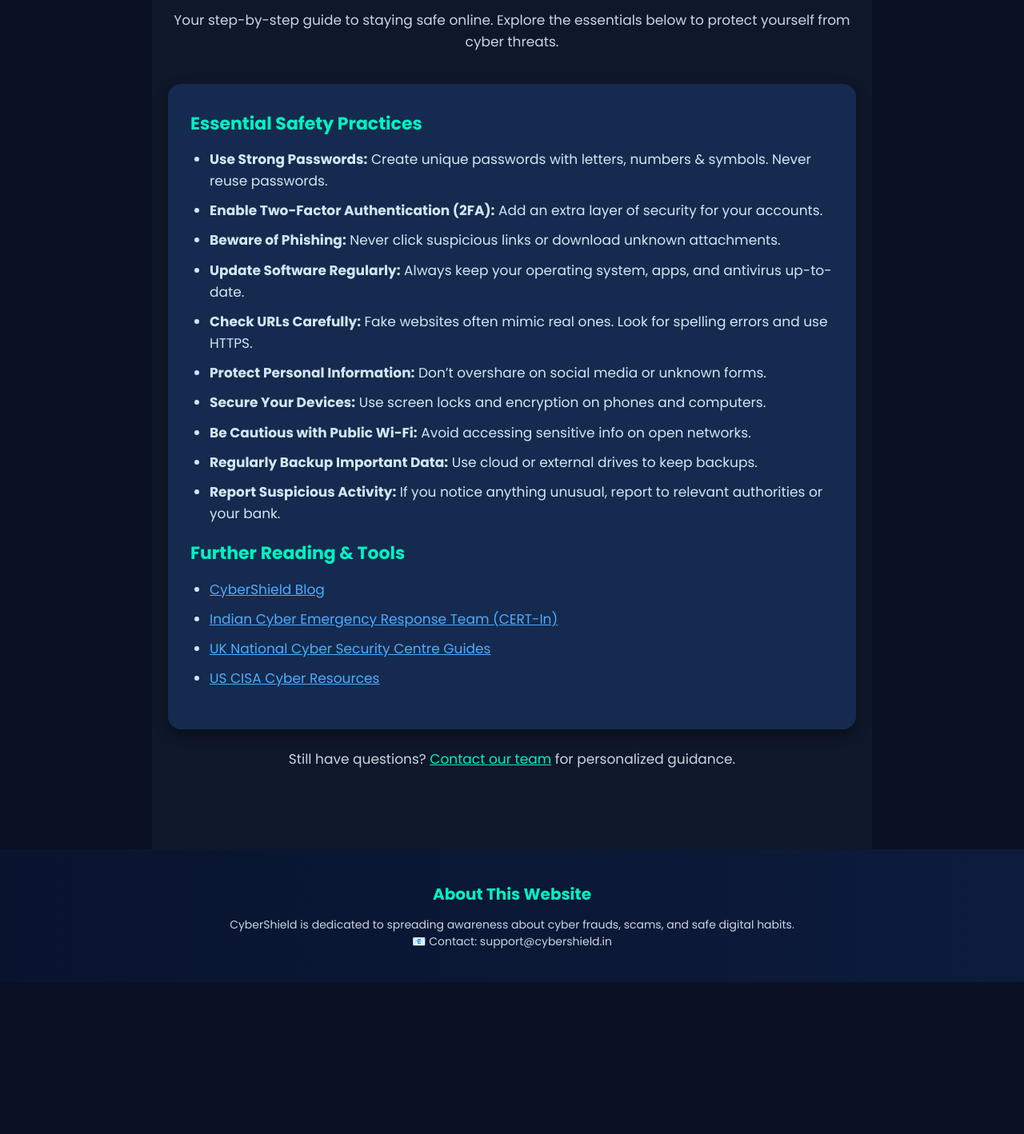
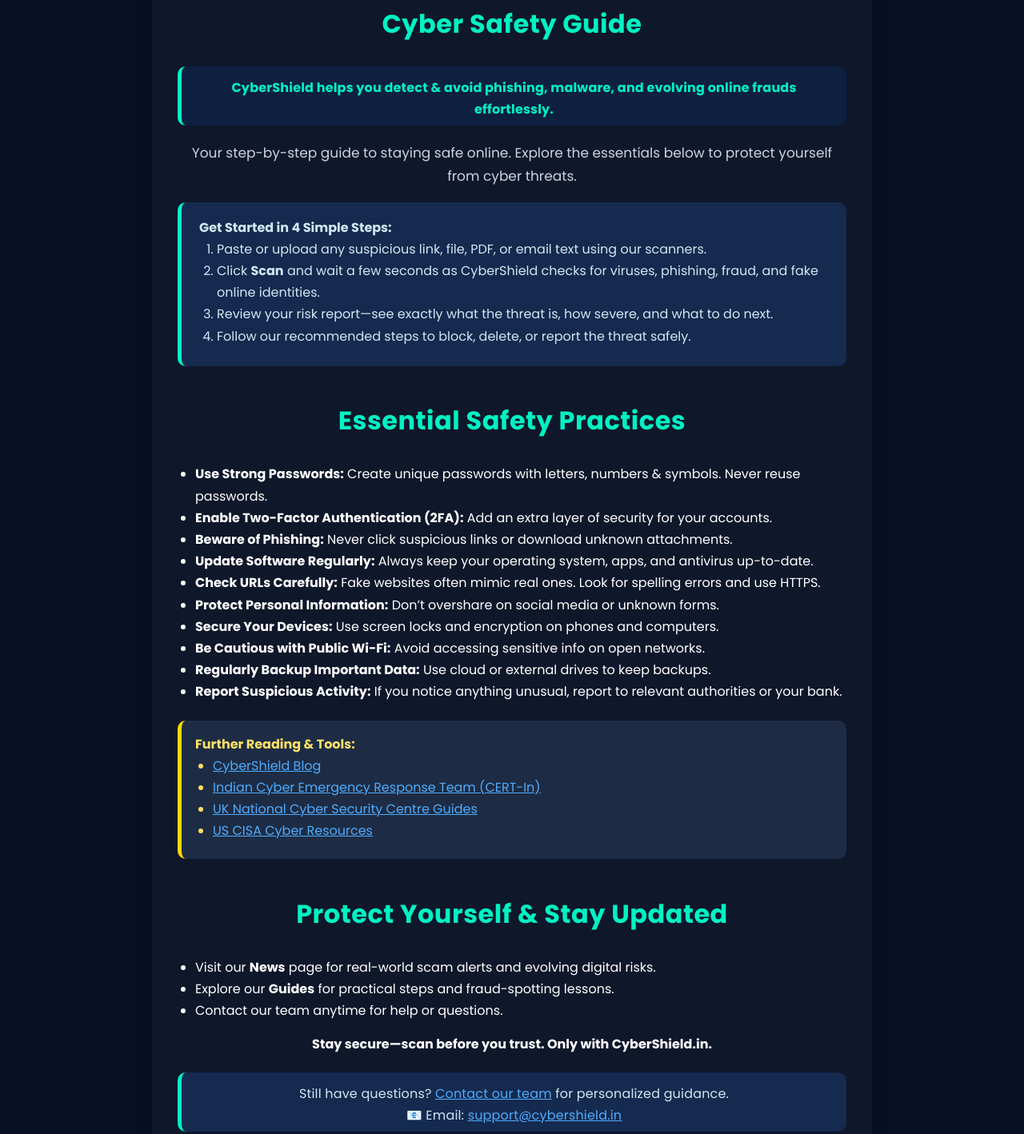
Before and after one commit to deepsanghvi04/Cyber-awerness, a plain HTML site: page guide.html in a window 1280 px wide. Shown: the part 187-1605 px from the top of the page at 80% size. Before the commit the page ends 1415 px from the top, so only its background shows below. Drawn offline with Linux system fonts and the light colour scheme.

Commit message:
Update guide.html

```diff
--- a/guide.html
+++ b/guide.html
@@ -2,14 +2,14 @@
 <html lang="en">
 <head>
   <meta charset="UTF-8" />
+  <meta name="viewport" content="width=device-width, initial-scale=1.0">
   <title>Cyber Safety Guide | CyberShield</title>
-  <meta name="viewport" content="width=device-width, initial-scale=1.0" />
   <link href="https://fonts.googleapis.com/css2?family=Poppins:wght@400;600;700&display=swap" rel="stylesheet">
   <style>
     * { margin: 0; padding: 0; box-sizing: border-box; }
     body {
-      font-family: 'Poppins', sans-serif;
-      background-color: #0a1024;
+      font-family: 'Poppins', Arial, sans-serif;
+      background: #0a1024;
       color: #ffffff;
       line-height: 1.6;
     }
@@ -73,84 +73,77 @@
       font-size: 15px;
     }
     .dropdown-content a:hover { background-color: #1d3557; }
-
-    .guide-section {
-      padding: 60px 20px;
-      background-color: #0f172a;
-      min-height: 70vh;
+    .main-content {
       max-width: 900px;
-      margin: 0 auto;
+      margin: 38px auto;
+      background: #0f172a;
+      border-radius: 14px;
+      box-shadow: 0 4px 18px rgba(0,0,0,0.20);
+      padding: 40px 32px 34px 32px;
+      line-height: 1.7;
     }
-    .guide-section h2 {
+    h2 {
       color: #00f2c3;
-      font-size: 32px;
-      margin-bottom: 18px;
+      margin-top: 1.3em;
+      margin-bottom: .8em;
+      font-size: 2rem;
+      letter-spacing: .5px;
       text-align: center;
     }
-    .guide-section p {
+    ul, ol {
+      margin: 0 0 14px 0;
+      padding-left: 22px;
+    }
+    .quick-steps {
+      background: #152a4f;
+      border-left: 5px solid #00f2c3;
+      border-radius: 10px;
+      padding: 18px 22px 10px 22px;
+      margin-bottom: 28px;
+      margin-top: 18px;
+      color: #d1e7f2;
+    }
+    .security-tips {
+      background: #1d2c44;
+      border-left: 5px solid #ffd700;
+      border-radius: 10px;
+      padding: 16px 20px 8px 17px;
+      margin: 22px 0 28px 0;
+      color: #ffe066;
+    }
+    .notice {
+      background: #0e2040;
+      border-left: 5px solid #00f2c3;
+      border-radius: 10px;
+      padding: 13px 18px 7px 18px;
+      font-size: 16px;
+      margin: 12px 0 20px 0;
+      color: #00f2c3;
+      letter-spacing: .18px;
+      text-align: center;
+    }
+    a { color: #4facfe; text-decoration: underline; transition: color 0.3s; }
+    a:hover { color: #00f2c3; }
+    footer {
+      margin-top: 50px;
+      padding: 26px;
       text-align: center;
       color: #cbd5e1;
-      margin-bottom: 38px;
-      font-size: 17px;
+      font-size: 15px;
+      background: linear-gradient(to right, #08142e, #0d1b3d);
+      border-top: 1px solid #142745;
     }
-    .guide-list {
-      background-color: #152a4f;
-      border-radius: 16px;
-      box-shadow: 0 6px 16px rgba(0,0,0,0.4);
-      padding: 32px 28px;
-      font-size: 17px;
-      color: #d1e7f2;
-      margin-bottom: 24px;
-    }
-    .guide-list h3 {
-      color: #00f2c3;
-      margin-bottom: 14px;
-      font-size: 22px;
-    }
-    .guide-list ul {
-      margin-left: 24px;
-      margin-bottom: 18px;
-    }
-    .guide-list li {
-      margin: 10px 0;
-    }
-    .guide-list a {
-      color: #4facfe;
-      text-decoration: underline;
-      transition: color 0.3s;
-    }
-    .guide-list a:hover {
-      color: #00f2c3;
-    }
-    .resources {
-      margin-top: 22px;
-      text-align: center;
-      color: #d1e7f2;
-      font-size: 15px;
-    }
-    .resources a {
-      color: #00f2c3;
-      text-decoration: underline;
-    }
-    footer {
-      background: linear-gradient(to right, #08142e, #0d1b3d);
-      color: #cbd5e1;
-      padding: 40px 20px;
-      text-align: center;
-    }
-    footer h3 {
-      color: #00f2c3;
-      margin-bottom: 12px;
-      font-size: 20px;
-    }
-    footer p { font-size: 14px; line-height: 1.5; }
     @media (max-width: 900px) {
-      nav { padding-right: 10vw; }
-      .guide-section { padding: 30px 5vw; }
+      .main-content { padding: 20px 5vw 16px 5vw; }
+      h2 { font-size: 1.45rem; }
+      nav { padding-right: 0; gap: 18px; }
     }
     @media (max-width: 600px) {
-      nav { padding-right: 0; gap: 8px; }
-      .guide-list { padding: 14px 6px; font-size: 15px; }
+      .main-content { padding: 12px 2vw 10px 2vw; }
+      header .site-title { font-size: 1.25rem; }
+      h2 { font-size: 1.1rem; }
+      nav { padding-right: 0; gap: 10px;}
+      .logo-text { font-size: 18px;}
     }
   </style>
 </head>
@@ -175,13 +168,27 @@
     </nav>
   </header>
 
-  <section class="guide-section">
+  <div class="main-content">
     <h2>Cyber Safety Guide</h2>
-    <p>Your step-by-step guide to staying safe online. Explore the essentials below to protect yourself from cyber threats.</p>
-    <div class="guide-list">
-      <h3>Essential Safety Practices</h3>
+    <div class="notice">
+      <b>CyberShield helps you detect &amp; avoid phishing, malware, and evolving online frauds effortlessly.</b>
+    </div>
+    <p style="text-align:center; color:#cbd5e1; font-size:17px;">
+      Your step-by-step guide to staying safe online. Explore the essentials below to protect yourself from cyber threats.
+    </p>
+    <div class="quick-steps">
+      <b>Get Started in 4 Simple Steps:</b>
+      <ol>
+        <li>Paste or upload any suspicious link, file, PDF, or email text using our scanners.</li>
+        <li>Click <b>Scan</b> and wait a few seconds as CyberShield checks for viruses, phishing, fraud, and fake online identities.</li>
+        <li>Review your risk report—see exactly what the threat is, how severe, and what to do next.</li>
+        <li>Follow our recommended steps to block, delete, or report the threat safely.</li>
+      </ol>
+    </div>
+
+    <h2>Essential Safety Practices</h2>
     <ul>
-        <li><strong>Use Strong Passwords:</strong> Create unique passwords with letters, numbers & symbols. Never reuse passwords.</li>
+      <li><strong>Use Strong Passwords:</strong> Create unique passwords with letters, numbers &amp; symbols. Never reuse passwords.</li>
       <li><strong>Enable Two-Factor Authentication (2FA):</strong> Add an extra layer of security for your accounts.</li>
       <li><strong>Beware of Phishing:</strong> Never click suspicious links or download unknown attachments.</li>
       <li><strong>Update Software Regularly:</strong> Always keep your operating system, apps, and antivirus up-to-date.</li>
@@ -192,7 +199,9 @@
       <li><strong>Regularly Backup Important Data:</strong> Use cloud or external drives to keep backups.</li>
       <li><strong>Report Suspicious Activity:</strong> If you notice anything unusual, report to relevant authorities or your bank.</li>
     </ul>
-      <h3>Further Reading & Tools</h3>
+
+    <div class="security-tips">
+      <b>Further Reading &amp; Tools:</b>
       <ul>
         <li><a href="https://www.cybershield.in/blog" target="_blank">CyberShield Blog</a></li>
         <li><a href="https://www.cert-in.org.in/" target="_blank">Indian Cyber Emergency Response Team (CERT-In)</a></li>
@@ -200,14 +209,25 @@
         <li><a href="https://www.cisa.gov/resources-tools" target="_blank">US CISA Cyber Resources</a></li>
       </ul>
     </div>
-    <div class="resources">
-      <p>Still have questions? <a href="contact.html">Contact our team</a> for personalized guidance.</p>
+
+    <h2>Protect Yourself &amp; Stay Updated</h2>
+    <ul>
+      <li>Visit our <b>News</b> page for real-world scam alerts and evolving digital risks.</li>
+      <li>Explore our <b>Guides</b> for practical steps and fraud-spotting lessons.</li>
+      <li>Contact our team anytime for help or questions.</li>
+    </ul>
+    <p style="text-align:center;">
+      <b>Stay secure—scan before you trust. Only with CyberShield.in.</b>
+    </p>
+    <div class="notice" style="color:#d1e7f2; background:#152a4f; border-left:5px solid #00f2c3; margin-top:22px;">
+      Still have questions? <a href="contact.html">Contact our team</a> for personalized guidance.<br>
+      📧 Email: <a href="mailto:support@cybershield.in">support@cybershield.in</a>
     </div>
-  </section>
+  </div>
+
   <footer>
-    <h3>About This Website</h3>
-    <p>CyberShield is dedicated to spreading awareness about cyber frauds, scams, and safe digital habits.</p>
-    <p>📧 Contact: support@cybershield.in</p>
+    CyberShield is dedicated to spreading awareness about cyber frauds, scams, and safe digital habits.<br>
+    &copy; 2025 CyberShield.in
   </footer>
 </body>
 </html>
```
Lines whose indentation alone changed are shown as unchanged.
